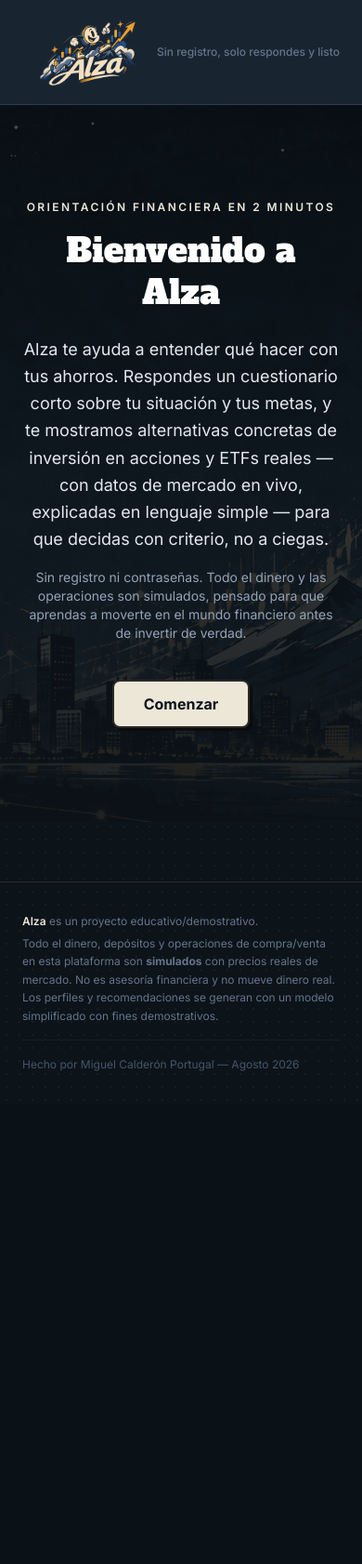
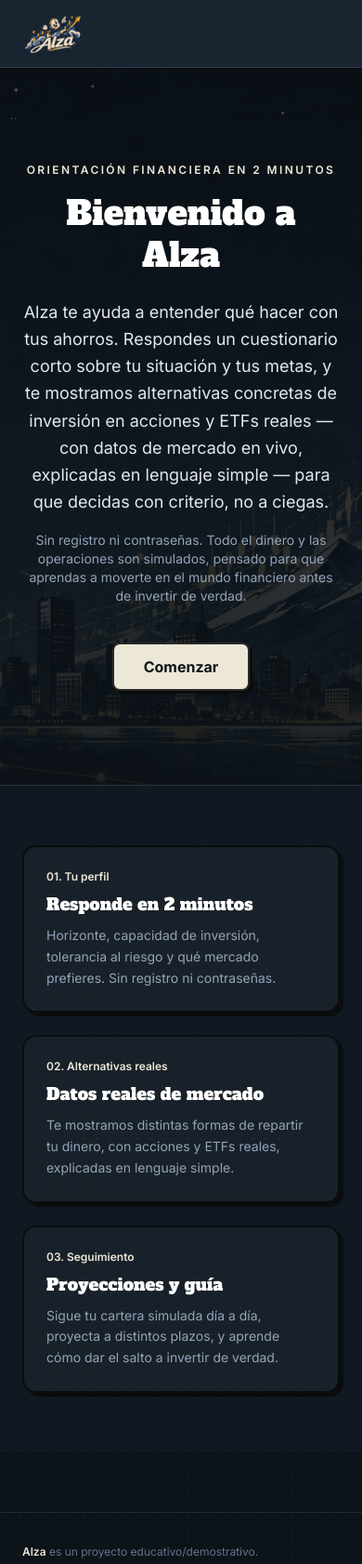
Before and after one commit to miguelclp2024/Alza, a FastAPI app: page / in a window 390 px wide. Shown: the top 1682 px of the page at 93% size. Before the commit the page ends 1152 px from the top, so only its background shows below. Run offline with FastAPI, Linux system fonts and the light colour scheme; data comes from the database, SQL or seed files in the repository; some libraries are stand-ins or nearby versions.

Commit message:
Mejoras de profesionalismo: meta tags OG/Twitter, pagina 404 personalizada, robots.txt, logo responsivo, seccion como funciona

```diff
--- a/app/main.py
+++ b/app/main.py
@@ -1,5 +1,7 @@
-from fastapi import FastAPI
+from fastapi import FastAPI, Request
+from fastapi.responses import PlainTextResponse
 from fastapi.staticfiles import StaticFiles
+from fastapi.templating import Jinja2Templates
 from starlette.middleware.sessions import SessionMiddleware
 
 from app.config import SECRET_KEY
@@ -13,6 +15,8 @@ app = FastAPI(title="Alza")
 app.add_middleware(SessionMiddleware, secret_key=SECRET_KEY, same_site="lax")
 app.mount("/static", StaticFiles(directory="app/static"), name="static")
 
+templates = Jinja2Templates(directory="app/templates")
+
 app.include_router(onboarding_routes.router)
 app.include_router(dashboard_routes.router)
 
@@ -20,3 +24,13 @@ app.include_router(dashboard_routes.router)
 @app.on_event("startup")
 def _arrancar_actualizacion_de_mercado():
     iniciar_actualizacion_periodica()
+
+
+@app.exception_handler(404)
+async def pagina_no_encontrada(request: Request, exc):
+    return templates.TemplateResponse("error_404.html", {"request": request}, status_code=404)
+
+
+@app.get("/robots.txt", response_class=PlainTextResponse, include_in_schema=False)
+def robots():
+    return "User-agent: *\nAllow: /\n"
--- a/app/templates/base.html
+++ b/app/templates/base.html
@@ -4,6 +4,12 @@
 <meta charset="UTF-8">
 <meta name="viewport" content="width=device-width, initial-scale=1.0">
 <title>{% block title %}Alza{% endblock %}</title>
+<meta name="description" content="{% block description %}Alza: orientación financiera gratuita. Responde un cuestionario y descubre en qué invertir tus ahorros, con datos reales de mercado.{% endblock %}">
+<meta property="og:type" content="website">
+<meta property="og:title" content="{% block og_title %}Alza — Orientación financiera{% endblock %}">
+<meta property="og:description" content="{% block og_description %}Descubre en qué te conviene invertir. Cuestionario gratuito, alternativas reales de inversión, sin registro.{% endblock %}">
+<meta property="og:image" content="{{ request.url.scheme }}://{{ request.url.netloc }}/static/img/alza_logo.png">
+<meta name="twitter:card" content="summary_large_image">
 <link rel="icon" type="image/png" href="/static/img/alza_logo.png">
 <link rel="stylesheet" href="/static/css/styles.css">
 <script src="https://cdn.tailwindcss.com"></script>
@@ -27,18 +33,18 @@
 <body class="bg-navy-dark text-slate-100 font-sans min-h-screen flex flex-col">
 
 <nav class="border-b border-white/10 bg-navy">
-  <div class="max-w-6xl mx-auto px-6 py-2 flex items-center justify-between">
-    <a href="/" class="flex items-center">
-      <img src="/static/img/alza_logo.png" alt="Alza" class="h-24 w-auto mix-blend-lighten">
+  <div class="max-w-6xl mx-auto px-4 sm:px-6 py-2 flex items-center justify-between gap-3">
+    <a href="/" class="flex items-center shrink-0">
+      <img src="/static/img/alza_logo.png" alt="Alza" class="h-14 sm:h-20 md:h-24 w-auto mix-blend-lighten">
     </a>
-    <div class="flex items-center gap-6 text-sm font-medium">
+    <div class="flex items-center gap-3 sm:gap-6 text-xs sm:text-sm font-medium flex-wrap justify-end">
       {% if user and user.perfil and user.perfil.confirmado %}
         <a href="/dashboard" class="hover:text-gold transition">Dashboard</a>
         <a href="/invertir" class="hover:text-gold transition">Invertir</a>
         <a href="/metas" class="hover:text-gold transition">Metas</a>
         <a href="/reiniciar" class="text-slate-400 hover:text-white transition">Reiniciar perfil</a>
       {% else %}
-        <span class="text-slate-500 text-xs">Sin registro, solo respondes y listo</span>
+        <span class="text-slate-500 text-xs hidden sm:inline">Sin registro, solo respondes y listo</span>
       {% endif %}
     </div>
   </div>
--- a/app/templates/bienvenida.html
+++ b/app/templates/bienvenida.html
@@ -20,4 +20,24 @@
     <a href="/comenzar" class="btn-primary text-base px-8 py-3">Comenzar</a>
   </div>
 </section>
+
+<section class="border-t border-white/10 bg-navy/40">
+  <div class="max-w-5xl mx-auto px-6 py-16 grid md:grid-cols-3 gap-6">
+    <div class="card">
+      <p class="text-gold text-xs font-semibold mb-2">01. Tu perfil</p>
+      <h3 class="font-serif text-lg text-white mb-2">Responde en 2 minutos</h3>
+      <p class="text-slate-400 text-sm leading-relaxed">Horizonte, capacidad de inversión, tolerancia al riesgo y qué mercado prefieres. Sin registro ni contraseñas.</p>
+    </div>
+    <div class="card">
+      <p class="text-gold text-xs font-semibold mb-2">02. Alternativas reales</p>
+      <h3 class="font-serif text-lg text-white mb-2">Datos reales de mercado</h3>
+      <p class="text-slate-400 text-sm leading-relaxed">Te mostramos distintas formas de repartir tu dinero, con acciones y ETFs reales, explicadas en lenguaje simple.</p>
+    </div>
+    <div class="card">
+      <p class="text-gold text-xs font-semibold mb-2">03. Seguimiento</p>
+      <h3 class="font-serif text-lg text-white mb-2">Proyecciones y guía</h3>
+      <p class="text-slate-400 text-sm leading-relaxed">Sigue tu cartera simulada día a día, proyecta a distintos plazos, y aprende cómo dar el salto a invertir de verdad.</p>
+    </div>
+  </div>
+</section>
 {% endblock %}
```
Also changed, not shown: app/templates/error_404.html (added, +10 -0 lines).
